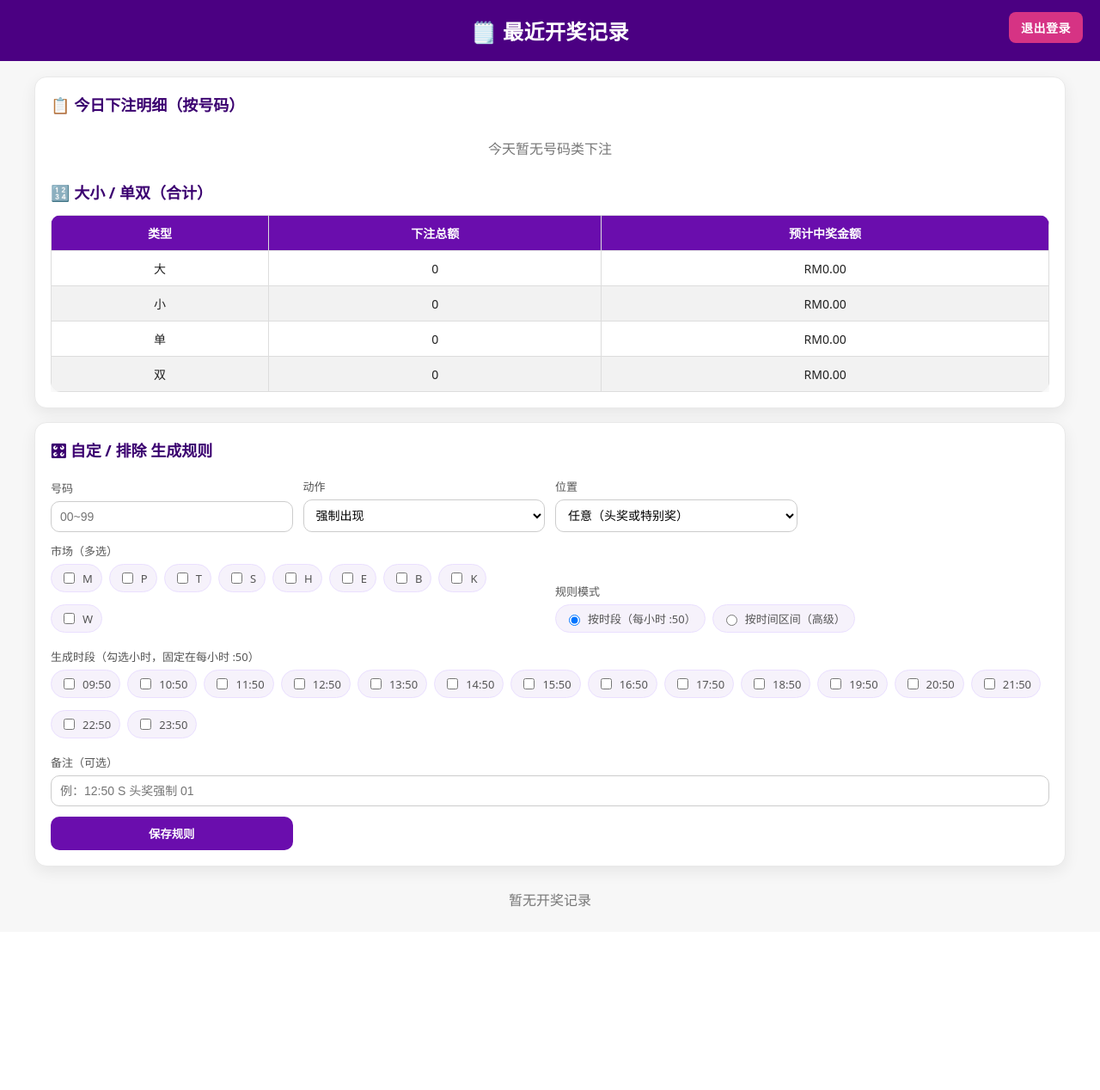
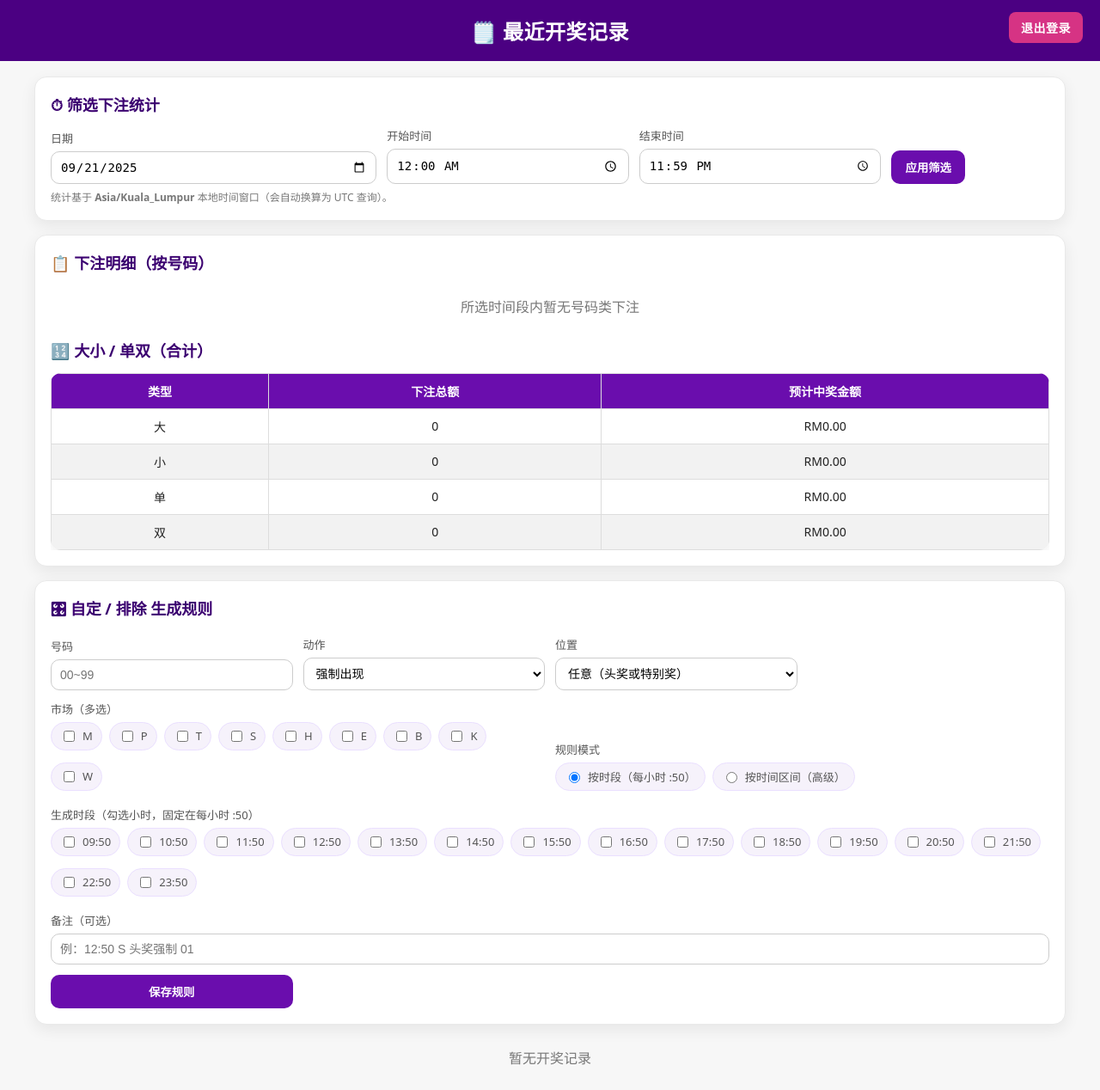
Before and after one commit to boonjun123654/N_2D, a Flask app: page /admin in a window 1280 px wide. Shown: the whole page at 86% size. Before the commit the page ends 1055 px from the top, so only its background shows below. Run offline with Flask 3, Linux system fonts and the light colour scheme; the visitor is signed in with stand-in values (Sample User, id 1).

Commit message:
Update admin.html

```diff
--- a/templates/admin.html
+++ b/templates/admin.html
@@ -32,7 +32,6 @@
     }
     .logout-btn:hover{background:#c8235d}
 
-    /* 容器与卡片 */
     .wrap{ width:96%; max-width:1200px; margin:18px auto; }
     .card{
       background:#fff; border-radius:14px; box-shadow:0 6px 18px rgba(0,0,0,.07);
@@ -40,14 +39,13 @@
     }
     .card h3{ margin:0 0 14px; color:var(--purple-700); font-size:18px; }
 
-    /* 规则表单（更整齐的网格布局） */
     .rule-form{ display:grid; grid-template-columns: repeat(12, 1fr); gap:12px; align-items:end; }
     .col-3{ grid-column: span 3 }
     .col-4{ grid-column: span 4 }
     .col-6{ grid-column: span 6 }
     .col-12{ grid-column: span 12 }
     label{ font-size:13px; color:#555; margin-bottom:6px; display:block }
-    input[type="number"], input[type="text"], input[type="datetime-local"], select{
+    input[type="number"], input[type="text"], input[type="datetime-local"], input[type="date"], input[type="time"], select{
       padding:9px 10px; border:1px solid #ccc; border-radius:10px; font-size:14px; width:100%; background:#fff;
     }
     .chips{ display:flex; gap:8px; flex-wrap:wrap }
@@ -58,7 +56,6 @@
     .pill{ display:inline-block; padding:4px 8px; border-radius:999px; font-size:12px; border:1px solid #eee; background:#fafafa; }
     .num-strong{ color:var(--pink); font-weight:700 }
 
-    /* 表格 */
     table{ width:100%; border-collapse:collapse; background:#fff; overflow:hidden; border-radius:12px; box-shadow:0 4px 12px rgba(0,0,0,.06); }
     th,td{ border:1px solid var(--gray-300); padding:10px 12px; text-align:center; font-size:14px; }
     thead th{ background:var(--purple-500); color:#fff; font-weight:600 }
@@ -82,10 +79,35 @@
 
   <div class="wrap">
 
-    <!-- 今日下注明细 -->
+    <!-- 筛选表单（日期 + 时间段） -->
+    <div class="card" style="margin-bottom:16px;">
+      <h3>⏱ 筛选下注统计</h3>
+      <form class="rule-form" method="get" action="{{ url_for('admin') }}">
+        <div class="col-4">
+          <label>日期</label>
+          <input type="date" name="date" value="{{ sel_date or '' }}">
+        </div>
+        <div class="col-3">
+          <label>开始时间</label>
+          <input type="time" name="start" value="{{ sel_start or '00:00' }}">
+        </div>
+        <div class="col-3">
+          <label>结束时间</label>
+          <input type="time" name="end" value="{{ sel_end or '23:59' }}">
+        </div>
+        <div class="col-2">
+          <button type="submit" class="btn" style="width:100%;">应用筛选</button>
+        </div>
+      </form>
+      <div style="color:#777; font-size:12px; margin-top:6px;">
+        统计基于 <b>Asia/Kuala_Lumpur</b> 本地时间窗口（会自动换算为 UTC 查询）。
+      </div>
+    </div>
+
+    <!-- 今日/区间下注明细 -->
     {% if per_number or bsds %}
       <div class="card" style="margin-bottom:16px;">
-        <h3>📋 今日下注明细（按号码）</h3>
+        <h3>📋 下注明细（按号码）</h3>
         {% if per_number %}
           <div style="overflow-x:auto;">
             <table>
@@ -110,7 +132,7 @@
             </table>
           </div>
         {% else %}
-          <div class="no-data">今天暂无号码类下注</div>
+          <div class="no-data">所选时间段内暂无号码类下注</div>
         {% endif %}
 
         <h3 style="margin-top:18px;">🔢 大小 / 单双（合计）</h3>
@@ -150,7 +172,7 @@
       </div>
     {% endif %}
 
-    <!-- 规则面板 -->
+    <!-- 规则面板（原样保留） -->
     <div class="card" style="margin-bottom:16px;">
       <h3>🎛 自定 / 排除 生成规则</h3>
       <form class="rule-form" method="post" action="{{ url_for('admin_add_rule') }}">
```
